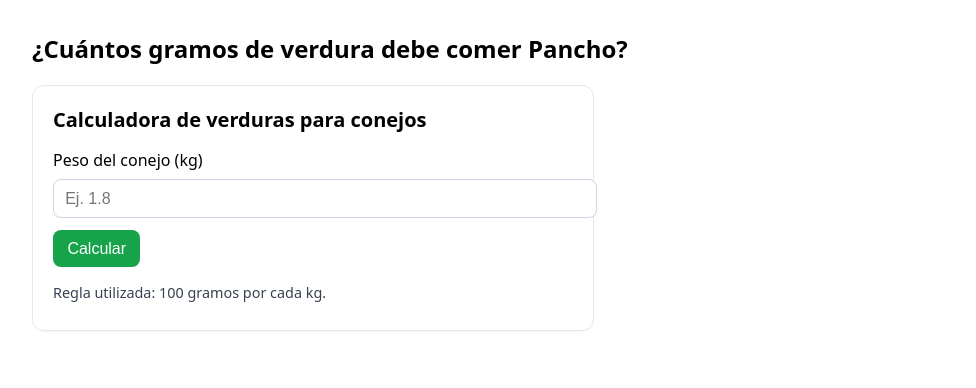
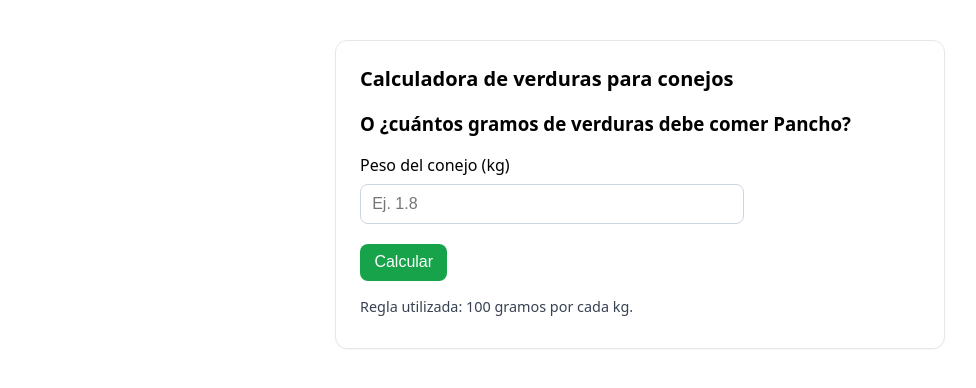
Before and after one commit to 000geid/qa-example-pancho, a plain HTML site: page static/index.html in a window 1280 px wide. Shown: the whole page, without its empty margins (0-976 px from the left). Drawn offline with Linux system fonts and the light colour scheme.

```diff
--- a/static/index.html
+++ b/static/index.html
@@ -4,14 +4,15 @@
     <meta charset="utf-8" />
     <meta name="viewport" content="width=device-width, initial-scale=1" />
     <title>Calculadora de Verduras para Conejos</title>
-    <h2>¿Cuántos gramos de verdura debe comer Pancho?</h2>
     <style>
-      body { font-family: system-ui, -apple-system, Segoe UI, Roboto, sans-serif; margin: 2rem; }
-      .card { max-width: 520px; border: 1px solid #e5e7eb; border-radius: 12px; padding: 1.25rem; box-shadow: 0 1px 2px rgba(0,0,0,0.04); }
+      body { font-family: system-ui, -apple-system, Segoe UI, Roboto, sans-serif; margin: 0; min-height: 100vh; display: flex; justify-content: center; align-items: flex-start; padding: 2.5rem 1rem; }
+      .container { width: 100%; max-width: 720px; display: flex; flex-direction: column; align-items: center; }
+      .card { width: 100%; max-width: 560px; border: 1px solid #e5e7eb; border-radius: 12px; padding: 1.5rem; box-shadow: 0 1px 2px rgba(0,0,0,0.04); }
       h1 { font-size: 1.25rem; margin: 0 0 1rem; }
+      .field { margin: 0 0 1rem; }
       label { display: block; margin-bottom: .5rem; }
-      input { width: 100%; padding: .6rem .7rem; border: 1px solid #cbd5e1; border-radius: 8px; font-size: 1rem; }
-      button { margin-top: .75rem; padding: .6rem .9rem; background: #16a34a; color: white; border: none; border-radius: 8px; font-size: 1rem; cursor: pointer; }
+      input { width: 100%; max-width: 360px; padding: .6rem .7rem; border: 1px solid #cbd5e1; border-radius: 8px; font-size: 1rem; }
+      button { margin-top: .25rem; padding: .6rem .9rem; background: #16a34a; color: white; border: none; border-radius: 8px; font-size: 1rem; cursor: pointer; }
       button:disabled { background: #9ca3af; cursor: not-allowed; }
       .resultado { margin-top: 1rem; font-weight: 600; }
       .nota { margin-top: .5rem; color: #374151; font-size: .9rem; }
@@ -19,16 +20,20 @@
     </style>
   </head>
   <body>
+    <div class="container">
       <div class="card">
         <h1>Calculadora de verduras para conejos</h1>
-
+        <h3> O ¿cuántos gramos de verduras debe comer Pancho?</h3>
+        <div class="field">
           <label for="peso">Peso del conejo (kg)</label>
           <input id="peso" type="number" step="0.01" min="0.1" placeholder="Ej. 1.8" />
+        </div>
         <button id="btn">Calcular</button>
 
         <div id="resultado" class="resultado"></div>
         <div id="nota" class="nota">Regla utilizada: 100 gramos por cada kg.</div>
         <div id="error" class="error"></div>
+      </div>
     </div>
 
     <script>
```
Also changed, not shown: 3 other files. Lines whose indentation alone changed are shown as unchanged.
